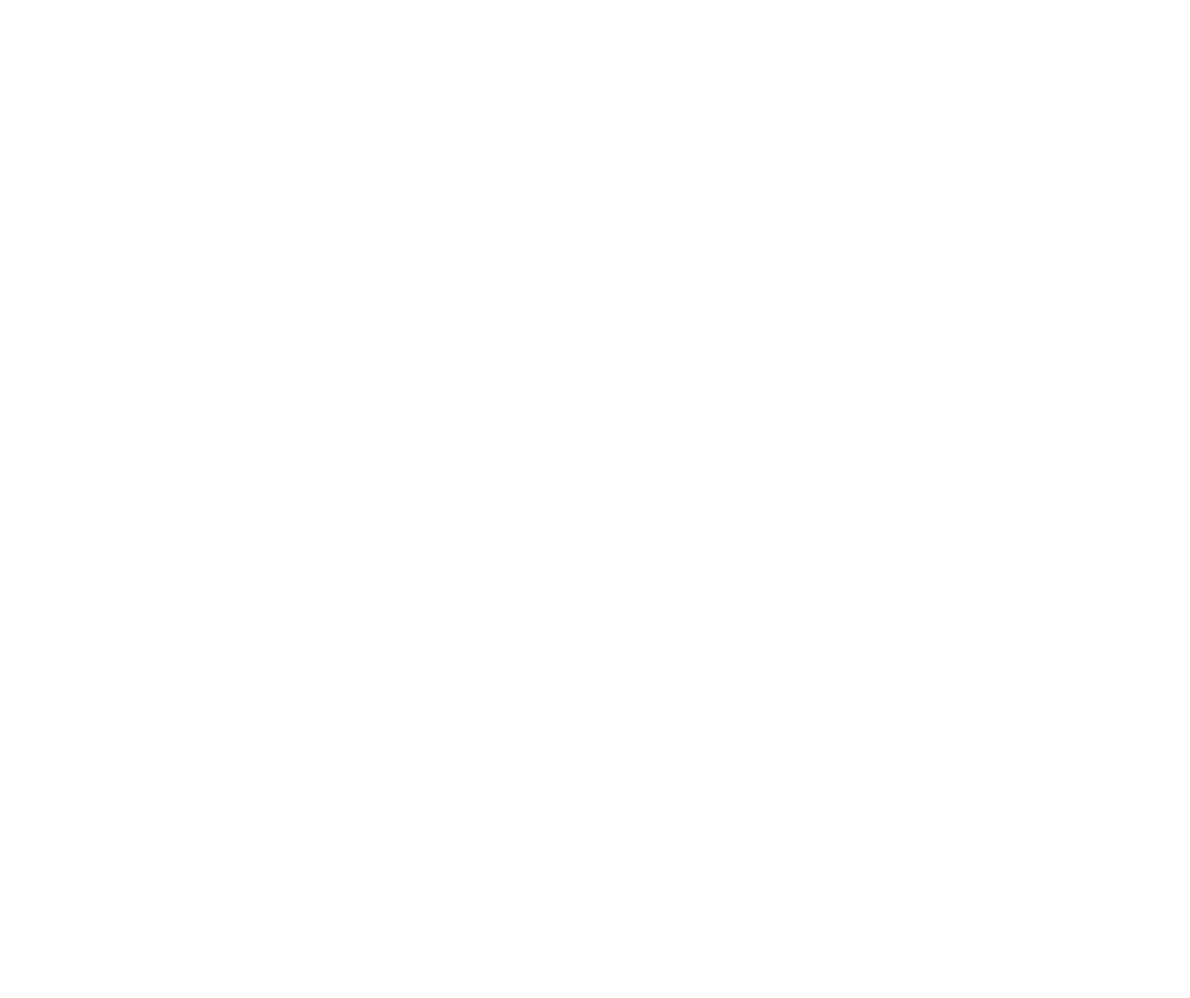
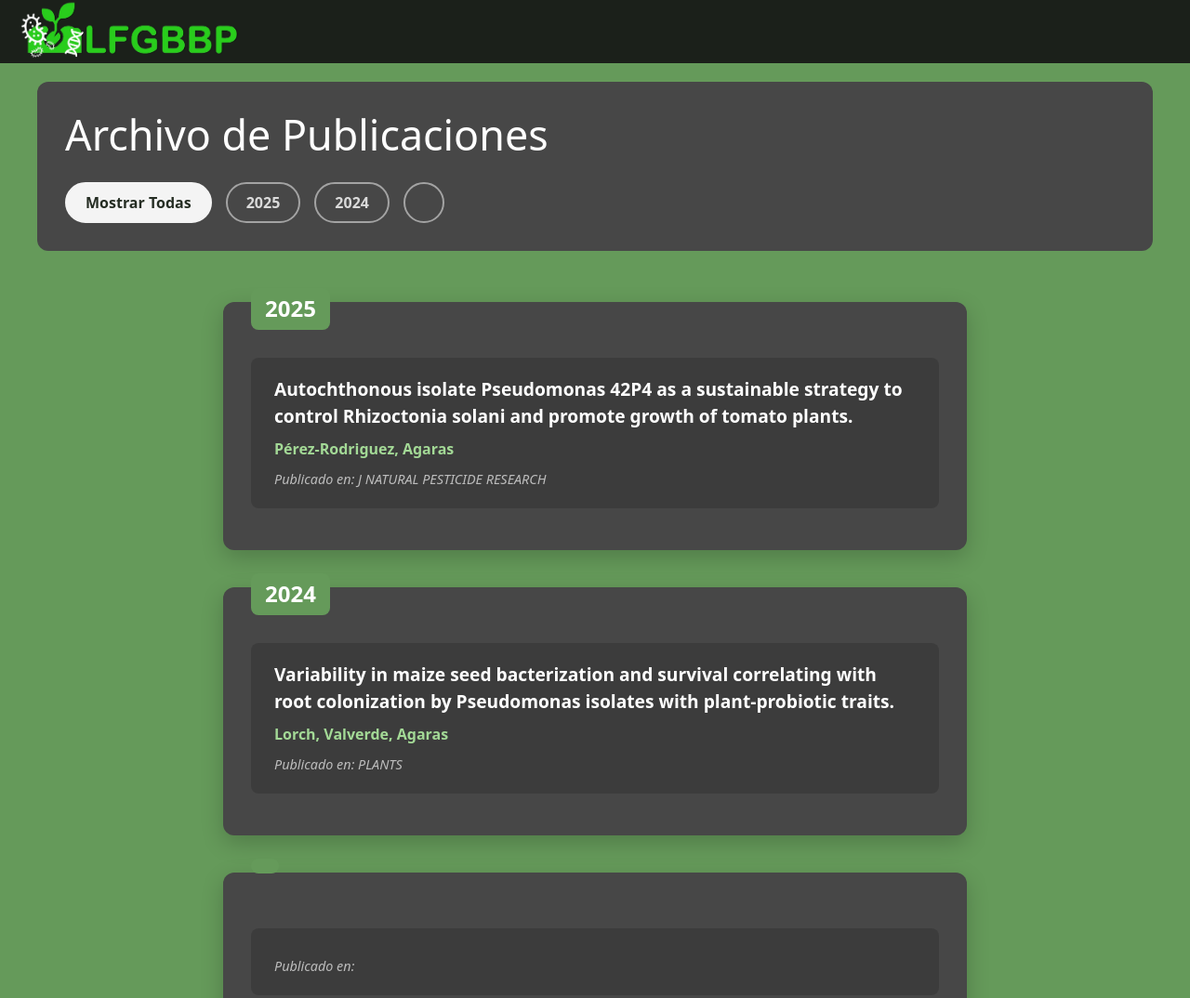
Before and after one commit to lfgbbp/lfgbbp.github.io, a plain HTML site: page pages/publicaciones.html in a window 1280 px wide. Shown: the top 1074 px of the page at 93% size. Before the commit the page ends 800 px from the top, so only its background shows below. Drawn offline with nearby package versions, Linux system fonts and the light colour scheme; files that its build step writes are made by us from their sources.

Commit message:
primera def. de la pagina de publicaciones

```diff
--- a/css/publicaciones.css
+++ b/css/publicaciones.css
@@ -0,0 +1,179 @@
+html {
+    scroll-behavior: smooth;
+}
+
+* {
+    margin: 0;
+	padding: 0;
+	border: 0;
+	font-size: 100%;
+	font: inherit;
+	vertical-align: baseline;
+}
+
+main{
+    display: flex;
+    flex-direction: column;
+    gap: 5px;
+    background-color: #659A5A;
+}
+
+.containerHead{
+    display: flex;
+    gap: 100px;
+}
+
+.logo{
+    margin-left: 15px;
+    flex: 1;
+    max-height: 100px;
+    max-width: 250px;
+}
+
+.anchorD{
+    text-decoration: none;
+    color: white
+}
+
+.anchorD:hover {
+    text-decoration: underline;
+    color: lightgreen;
+}
+
+.bgColor{
+    background-color: #1b201a;
+    color: white;
+}
+
+body#publicaciones-page {
+    display: flex;
+    flex-direction: column;
+    min-height: 100vh;
+}
+
+main.publications-page-container {
+    flex-grow: 1;
+}
+
+.publications-page-container {
+    padding: 20px 40px;
+    color: #fff;
+    width: 100%; /* Asegura que ocupe el ancho disponible */
+}
+
+.page-header {
+    background-color: #474747;
+    border-radius: 12px;
+    padding: 30px;
+    margin-bottom: 50px;
+}
+
+.page-header h1 {
+    font-size: 2.8em;
+    text-align: left;
+    margin-bottom: 25px;
+    padding-bottom: 0;
+    border-bottom: none;
+}
+
+.page-header h1::after {
+    display: none;
+}
+
+.filtros-container {
+    display: flex;
+    justify-content: flex-start;
+    flex-wrap: wrap;
+    gap: 15px;
+    margin-bottom: 0;
+}
+
+.filtro-btn {
+    background-color: transparent;
+    border: 2px solid rgba(255, 255, 255, 0.5);
+    color: rgba(255, 255, 255, 0.8);
+    padding: 8px 20px;
+    border-radius: 50px;
+    cursor: pointer;
+    font-weight: 600;
+    transition: all 0.3s ease;
+}
+
+.filtro-btn:hover {
+    background-color: rgba(255, 255, 255, 0.1);
+    border-color: #fff;
+}
+
+.filtro-btn.active {
+    background-color: #f4f4f4;
+    color: #252d23;
+    border-color: #f4f4f4;
+}
+
+.publicaciones-lista {
+    display: flex;
+    flex-direction: column;
+    align-items: center;
+    gap: 40px;
+}
+
+.year-section {
+    background-color: #474747;
+    border-radius: 12px;
+    padding: 30px;
+    width: 100%;
+    max-width: 800px;
+    box-shadow: 0 8px 25px rgba(0, 0, 0, 0.2);
+    position: relative;
+    padding-top: 60px;
+}
+
+.year-title {
+    position: absolute;
+    top: -15px;
+    left: 30px;
+    background-color: #659A5A;
+    color: #fff;
+    padding: 8px 15px;
+    border-radius: 8px;
+    font-size: 1.5em;
+    font-weight: bold;
+}
+
+.publication-item {
+    background-color: rgba(0, 0, 0, 0.15);
+    border-radius: 8px;
+    margin-bottom: 15px;
+    transition: transform 0.3s ease;
+}
+
+.publication-item:hover {
+    transform: scale(1.02);
+}
+
+.publication-item a {
+    display: block;
+    padding: 20px 25px;
+    text-decoration: none;
+    text-align: left;
+}
+
+.publication-item .publication-title {
+    color: #ffffff;
+    font-size: 1.2em;
+    font-weight: 600;
+}
+
+.publication-item .publication-authors {
+    color: #a3d996;
+    font-size: 1em;
+    font-weight: 600;
+    margin-top: 8px;
+    margin-bottom: 8px;
+}
+
+.publication-item .publication-meta {
+    color: #bdbdbd;
+    font-size: 0.9em;
+    font-style: italic;
+}
--- a/js/index.js
+++ b/js/index.js
@@ -70,7 +70,6 @@ async function mostrarUltimasPublicaciones() {
         const papers = await respuestaPapers.json();
         const investigadores = await respuestaInvestigadores.json();
 
-        // ✅ CAMBIO 2: El mapa ahora guarda solo el APELLIDO del investigador
         const mapaInvestigadores = new Map(
             investigadores.map(inv => [inv.id, inv.apellido])
         );
--- /dev/null
+++ b/js/publicaciones.js
@@ -0,0 +1,116 @@
+document.addEventListener('DOMContentLoaded', () =>{
+    const currentYear = new Date().getFullYear();
+    const yearElement = document.getElementById('current-year');
+    if (yearElement) {
+        yearElement.textContent = currentYear;
+    }
+
+    cargarPaginaPublicaciones();
+});
+
+async function cargarPaginaPublicaciones() {
+    try {
+        const [respuestaPapers, respuestaInvestigadores] = await Promise.all([
+            fetch('../data/papers.json'),
+            fetch('../data/investigadores.json')
+        ]);
+        if (!respuestaPapers.ok || !respuestaInvestigadores.ok) {
+            throw new Error('No se pudieron cargar los datos.');
+        }
+        const papers = await respuestaPapers.json();
+        const investigadores = await respuestaInvestigadores.json();
+
+        // Crear mapa de búsqueda rápida para los autores
+        const mapaInvestigadores = new Map(
+            investigadores.map(inv => [inv.id, inv.apellido])
+        );
+
+        generarFiltros(papers);
+
+        renderizarPublicaciones(papers, mapaInvestigadores);
+
+        activarLogicaFiltros();
+
+    } catch (error) {
+        console.error("Error al cargar la página de publicaciones:", error);
+    }
+}
+
+function generarFiltros(papers) {
+    const contenedor = document.getElementById('filtros-container');
+
+    const years = [...new Set(papers.map(p => p.fechaPublicacion.substring(0, 4)))];
+    years.sort((a, b) => b - a);
+
+    let botonesHTML = '<button class="filtro-btn active" data-year="all">Mostrar Todas</button>';
+    years.forEach(year => {
+        botonesHTML += `<button class="filtro-btn" data-year="${year}">${year}</button>`;
+    });
+
+    contenedor.innerHTML = botonesHTML;
+}
+
+function renderizarPublicaciones(papers, mapaInvestigadores) {
+    const contenedor = document.getElementById('publicaciones-container');
+
+    const papersPorAnio = papers.reduce((acc, paper) => {
+        const year = paper.fechaPublicacion.substring(0, 4);
+        if (!acc[year]) {
+            acc[year] = [];
+        }
+        acc[year].push(paper);
+        return acc;
+    }, {});
+
+    const aniosOrdenados = Object.keys(papersPorAnio).sort((a, b) => b - a);
+
+    let html = '';
+    aniosOrdenados.forEach(year => {
+        html += `<div class="year-section" data-year="${year}">
+                    <h2 class="year-title">${year}</h2>`;
+
+        papersPorAnio[year]
+            .sort((a, b) => b.fechaPublicacion.localeCompare(a.fechaPublicacion))
+            .forEach(paper => {
+                const apellidosAutores = paper.autoresIds
+                    .map(id => mapaInvestigadores.get(id))
+                    .filter(Boolean)
+                    .join(', ');
+
+                html += `
+                    <div class="publication-item">
+                        <a href="${paper.enlace}" target="_blank" rel="noopener noreferrer">
+                            <span class="publication-title">${paper.titulo}</span>
+                            <p class="publication-authors">${apellidosAutores}</p>
+                            <span class="publication-meta">Publicado en: ${paper.publicadoEn}</span>
+                        </a>
+                    </div>`;
+            });
+
+        html += '</div>';
+    });
+
+    contenedor.innerHTML = html;
+}
+
+function activarLogicaFiltros() {
+    const contenedorFiltros = document.getElementById('filtros-container');
+    const seccionesDeAnio = document.querySelectorAll('.year-section');
+
+    contenedorFiltros.addEventListener('click', (event) => {
+        if (event.target.tagName !== 'BUTTON') return;
+
+        contenedorFiltros.querySelector('.active').classList.remove('active');
+        event.target.classList.add('active');
+
+        const anioSeleccionado = event.target.getAttribute('data-year');
+
+        seccionesDeAnio.forEach(section => {
+            if (anioSeleccionado === 'all' || section.getAttribute('data-year') === anioSeleccionado) {
+                section.style.display = 'block';
+            } else {
+                section.style.display = 'none';
+            }
+        });
+    });
+}
--- a/pages/publicaciones.html
+++ b/pages/publicaciones.html
@@ -4,12 +4,30 @@
     <meta charset="UTF-8">
     <meta name="viewport" content="width=device-width, initial-scale=1.0">
     <link rel="shortcut icon" href="/imgs/Logo Favicon.jpg" type="image/x-icon">
-    <link rel="stylesheet" href="./css/publicaciones.css">
+    <link rel="stylesheet" href="../css/publicaciones.css">
     <link href="https://cdn.jsdelivr.net/npm/bootstrap@5.3.8/dist/css/bootstrap.min.css" rel="stylesheet" integrity="sha384-sRIl4kxILFvY47J16cr9ZwB07vP4J8+LH7qKQnuqkuIAvNWLzeN8tE5YBujZqJLB" crossorigin="anonymous">
     <link rel="stylesheet" href="https://cdn.jsdelivr.net/npm/bootstrap-icons@1.13.1/font/bootstrap-icons.min.css">
     <title>Publicaciones</title>
 </head>
-<body>
+<body id="publicaciones-page">
+    <header class="containerHead bgColor">
+        <a href="../index.html"><img src="/imgs/Logo horizontal (sin fondo).png" alt="El logo del laboratorio." class="logo"></a>
+    </header>
 
+    <main class="publications-page-container">
+            <div class="page-header">
+                <h1>Archivo de Publicaciones</h1>
+                <div id="filtros-container" class="filtros-container"></div>
+            </div>
+            <div id="publicaciones-container" class="publicaciones-lista"></div>
+    </main>
+
+    <footer class="d-flex flex-wrap justify-content-between align-items-center py-3 border-top bgColor">
+        <p class="col-md-4 mb-0 text-body-light mx-5">&copy; <span id="current-year"></span> lfgbbp</p>
+        <p class="col-md-4 mb-0 text-body-light mx-3">Desarrollado por <a href="https://github.com/Bertolini-Victor" class="anchorD" target="_blank">Victor Bertolini</a></p>
+    </footer><!--  -->
+    <!-- JS Scripts -->
+    <script src="/js/publicaciones.js"></script>
+    <script src="https://cdn.jsdelivr.net/npm/bootstrap@5.3.8/dist/js/bootstrap.bundle.min.js" integrity="sha384-FKyoEForCGlyvwx9Hj09JcYn3nv7wiPVlz7YYwJrWVcXK/BmnVDxM+D2scQbITxI" crossorigin="anonymous"></script>
 </body>
 </html>
```
Also changed, not shown: css/index.css (+2 -6 lines), index.html (+6 -5 lines).
